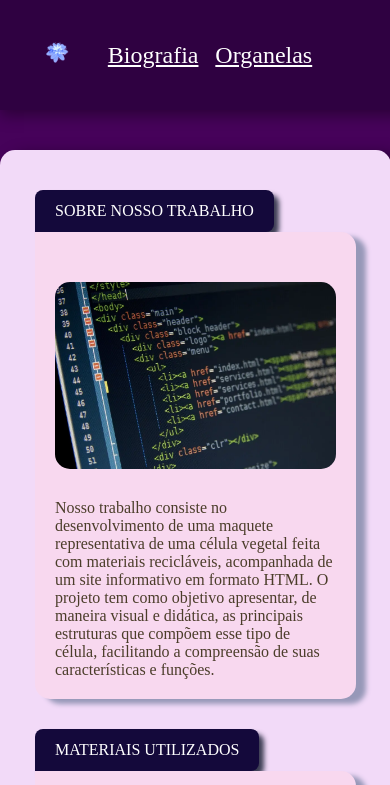
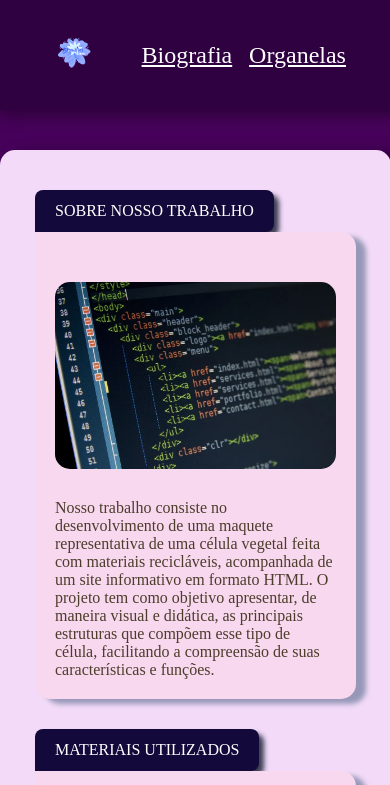
Before and after one commit to aninhabassani2010-boop/Celula, a plain HTML site: page index.html in a window 390 px wide. Shown: the top 785 px of the page. Drawn offline with Linux system fonts and the light colour scheme.

Commit message:
Refactor general styles and improve responsiveness
Updated general styles, including margins, widths, and colors for various elements. Added responsive design adjustments for larger screens.

```diff
--- a/style.css
+++ b/style.css
@@ -1,7 +1,7 @@
 /* CONFIGURAÇÕES GERAIS */
 .img_h {
     margin-left: 1vh;
-    width: 8vh;
+    width: 12vh;
     height: auto;
 }
 a{
```
